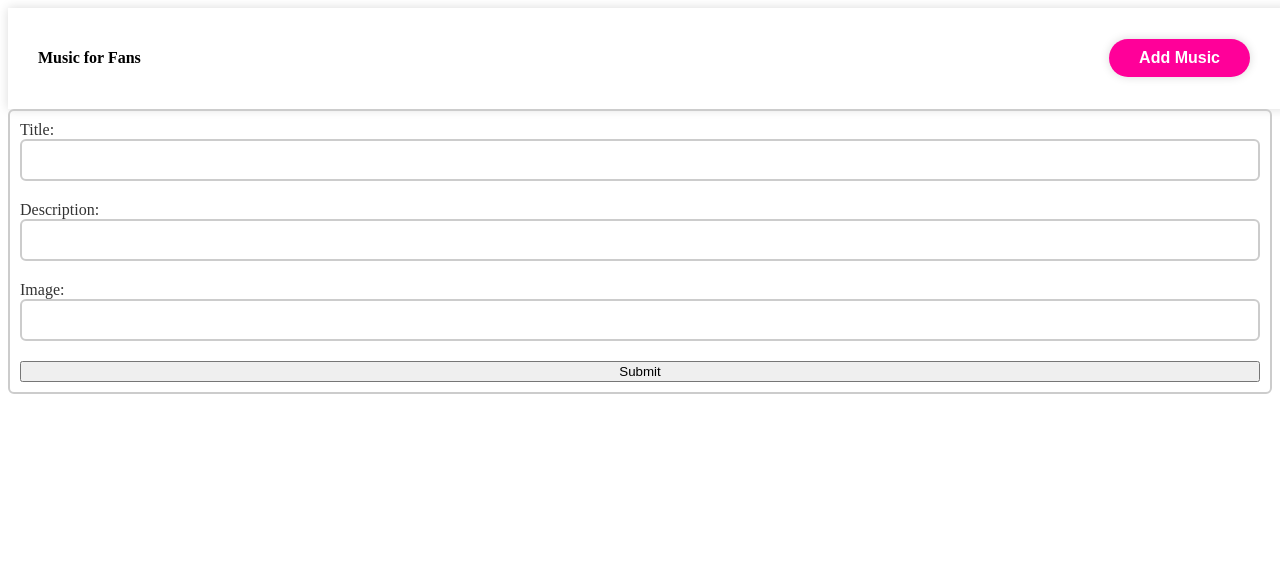
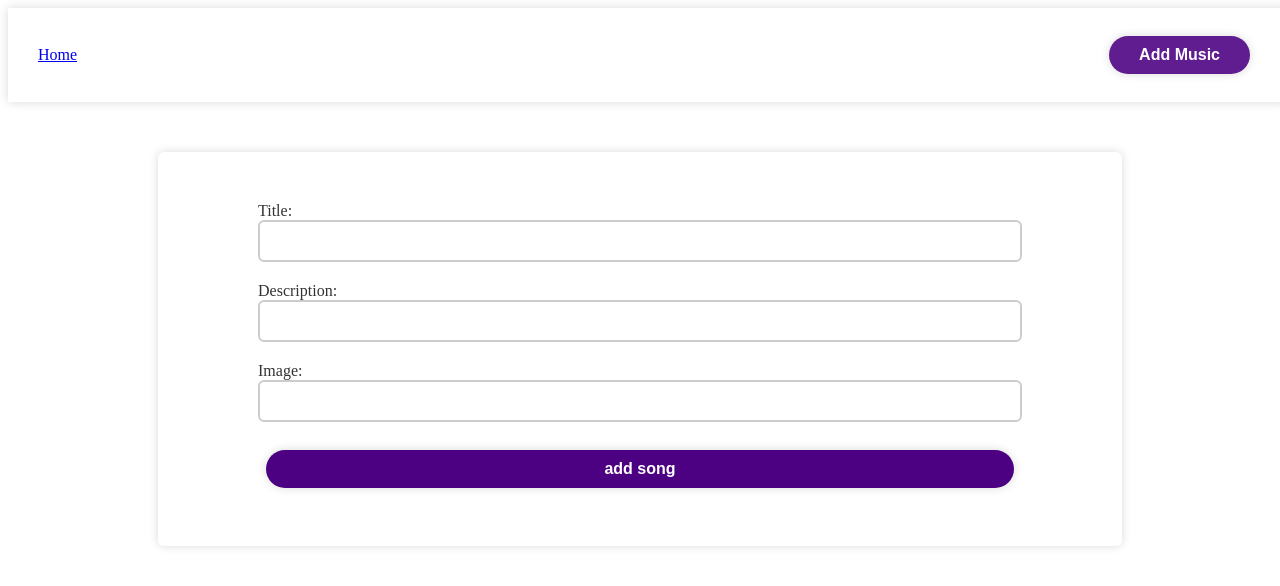
Before and after one commit to kaleabbyh/test-frontend, a React (Vite) app: page /addsong in a window 1280 px wide. Shown: the top 586 px of the page. Built offline with nearby package versions, Linux system fonts and the light colour scheme; no server answers.

Commit message:
feat editsong added

```diff
--- a/src/components/Card.jsx
+++ b/src/components/Card.jsx
@@ -37,7 +37,7 @@ export default function Card({ item: { _id, title, description, image } }) {
         <h2>{title}</h2>
         <p>{description}</p>
         <Button
-          bg="#ff0099"
+          bg="#5F1D90"
           color="#fff"
           onClick={() => navigate(`/editsong/${_id}`)}
         >
--- a/src/components/Header.jsx
+++ b/src/components/Header.jsx
@@ -1,15 +1,15 @@
 /* eslint-disable no-unused-vars */
 import { StyledHeader } from "./style/Header.styled";
 import { Button } from "./style/Button.styled";
-import { useNavigate } from "react-router-dom";
+import { Link, useNavigate } from "react-router-dom";
 
 export default function Header() {
   const navigate = useNavigate();
   return (
     <StyledHeader>
       <div>
-        <h4>Music for Fans</h4>
-        <Button bg="#ff0099" color="#fff" onClick={() => navigate("/addsong")}>
+        <Link to={"/"}>Home</Link>
+        <Button bg="#5F1D90" color="#fff" onClick={() => navigate("/addsong")}>
           Add Music
         </Button>
       </div>
--- /dev/null
+++ b/src/components/style/Form.styled.jsx
@@ -0,0 +1,30 @@
+import styled from "@emotion/styled";
+
+export const StyledInput = styled.input`
+  padding: 10px;
+  border: 2px solid #ccc;
+  border-radius: 6px;
+  font-size: 16px;
+
+  color: #333;
+  margin-bottom: 20px;
+  &:focus {
+    outline: none;
+    border-color: #5f9ea0;
+  }
+`;
+
+export const StyledForm = styled.form`
+  padding: 50px 100px;
+  box-shadow: 0 0 10px rgba(0, 0, 0, 0.15);
+  border-radius: 6px;
+  font-size: 16px;
+  margin: 50px 150px;
+  color: #333;
+  display: flex;
+  flex-direction: column;
+
+  @media (max-width: 740px) {
+    margin: 40px 50px;
+  }
+`;
--- a/src/pages/AddSong.jsx
+++ b/src/pages/AddSong.jsx
@@ -2,37 +2,14 @@
 import React from "react";
 import { useEffect, useState } from "react";
 import { useSelector, useDispatch } from "react-redux";
-import styled from "@emotion/styled";
+
 import { getSongsFetch, addSongFetch } from "../state/SongState";
-
-const StyledInput = styled.input`
-  padding: 10px;
-  border: 2px solid #ccc;
-  border-radius: 6px;
-  font-size: 16px;
-
-  color: #333;
-  margin-bottom: 20px;
-  &:focus {
-    outline: none;
-    border-color: #5f9ea0;
-  }
-`;
-
-const StyledForm = styled.form`
-  padding: 10px;
-  border: 2px solid #ccc;
-  border-radius: 6px;
-  font-size: 16px;
-  width:100%
-  margin:100px;
-  color: #333;
-  display: flex;
-  flex-direction: column;
-
-`;
+import { Button } from "../components/style/Button.styled";
+import { StyledForm, StyledInput } from "../components/style/Form.styled";
+import { useNavigate } from "react-router-dom";
 
 const AddSong = () => {
+  const navigate = useNavigate();
   const [formData, setFormData] = useState({
     title: "",
     description: "",
@@ -99,7 +76,14 @@ const AddSong = () => {
           required
         />
 
-        <button type="submit">Submit</button>
+        <Button
+          bg="#4C0182"
+          color="#ffff"
+          type="submit"
+          onClick={() => navigate("/")}
+        >
+          add song
+        </Button>
       </StyledForm>
     </div>
   );
--- a/src/pages/EditSong.jsx
+++ b/src/pages/EditSong.jsx
@@ -1,8 +1,96 @@
 /* eslint-disable no-unused-vars */
 import React from "react";
+import { useEffect, useState } from "react";
+import { useSelector, useDispatch } from "react-redux";
+
+import { getSongsFetch, addSongFetch, editSongFetch } from "../state/SongState";
+import { Button } from "../components/style/Button.styled";
+import { StyledForm, StyledInput } from "../components/style/Form.styled";
+import { useNavigate, useParams } from "react-router-dom";
 
 const EditSong = () => {
-  return <div>EditSong</div>;
+  const { id } = useParams();
+  const navigate = useNavigate();
+  const songs = useSelector((state) => state.songs.songs);
+  const song = songs.filter((song) => song._id === id);
+  console.log(song[0]);
+  const [formData, setFormData] = useState({
+    title: song[0].title,
+    description: song[0].description,
+    image: song[0].image,
+  });
+
+  const { title, description, image } = formData;
+  const dispatch = useDispatch();
+
+  useEffect(() => {
+    dispatch(getSongsFetch());
+  }, [dispatch]);
+
+  const onChange = (e) => {
+    setFormData((prevState) => ({
+      ...prevState,
+      [e.target.name]: e.target.value,
+    }));
+  };
+
+  const onSubmit = (e) => {
+    e.preventDefault();
+
+    const musicData = {
+      _id: id,
+      title,
+      description,
+      image,
+    };
+    console.log(musicData);
+    dispatch(editSongFetch(musicData));
+  };
+
+  return (
+    <div>
+      <StyledForm action="#" method="POST" onSubmit={onSubmit}>
+        <label htmlFor="title">Title:</label>
+        <StyledInput
+          type="text"
+          id="title"
+          name="title"
+          value={title}
+          onChange={onChange}
+          required
+        />
+
+        <label htmlFor="description">Description:</label>
+        <StyledInput
+          type="text"
+          id="description"
+          name="description"
+          value={description}
+          onChange={onChange}
+          required
+        />
+
+        <label htmlFor="image">Image:</label>
+        <StyledInput
+          type="text"
+          id="image"
+          name="image"
+          value={image}
+          onChange={onChange}
+          required
+        />
+
+        <Button
+          bg="#4C0182"
+          color="#ffff"
+          type="submit"
+          onClick={() => navigate("/")}
+        >
+          update song
+        </Button>
+      </StyledForm>
+    </div>
+  );
 };
 
 export default EditSong;
```
